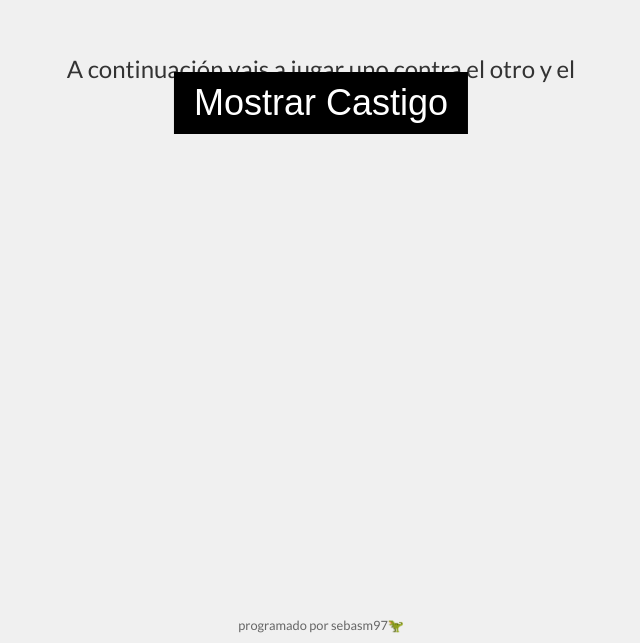
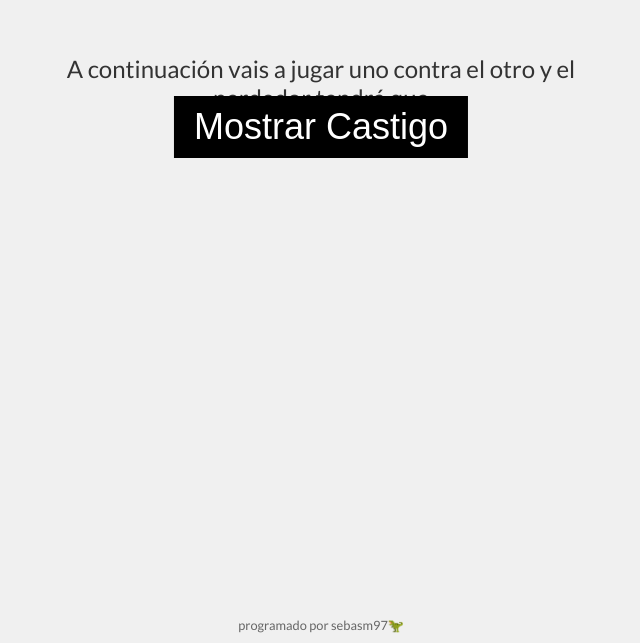
Before and after one commit to Sebmnz/Juego, a plain HTML site: page index.html in a window 1280 px wide. Shown: the part 157-800 px from the top of the page, without its empty margins (319-959 px from the left). Drawn offline with Linux system fonts and the light colour scheme.

Commit message:
Update styles.css

```diff
--- a/styles.css
+++ b/styles.css
@@ -61,7 +61,7 @@ body, html {
 
 .reveal-button {
     position: absolute;
-    top: 70%; /* Ajustar la posición del botón de castigo */
+    top: 95%; /* Ajustar la posición del botón de castigo */
     left: 50%;
     transform: translate(-50%, -50%);
     padding: 10px 20px;
```
